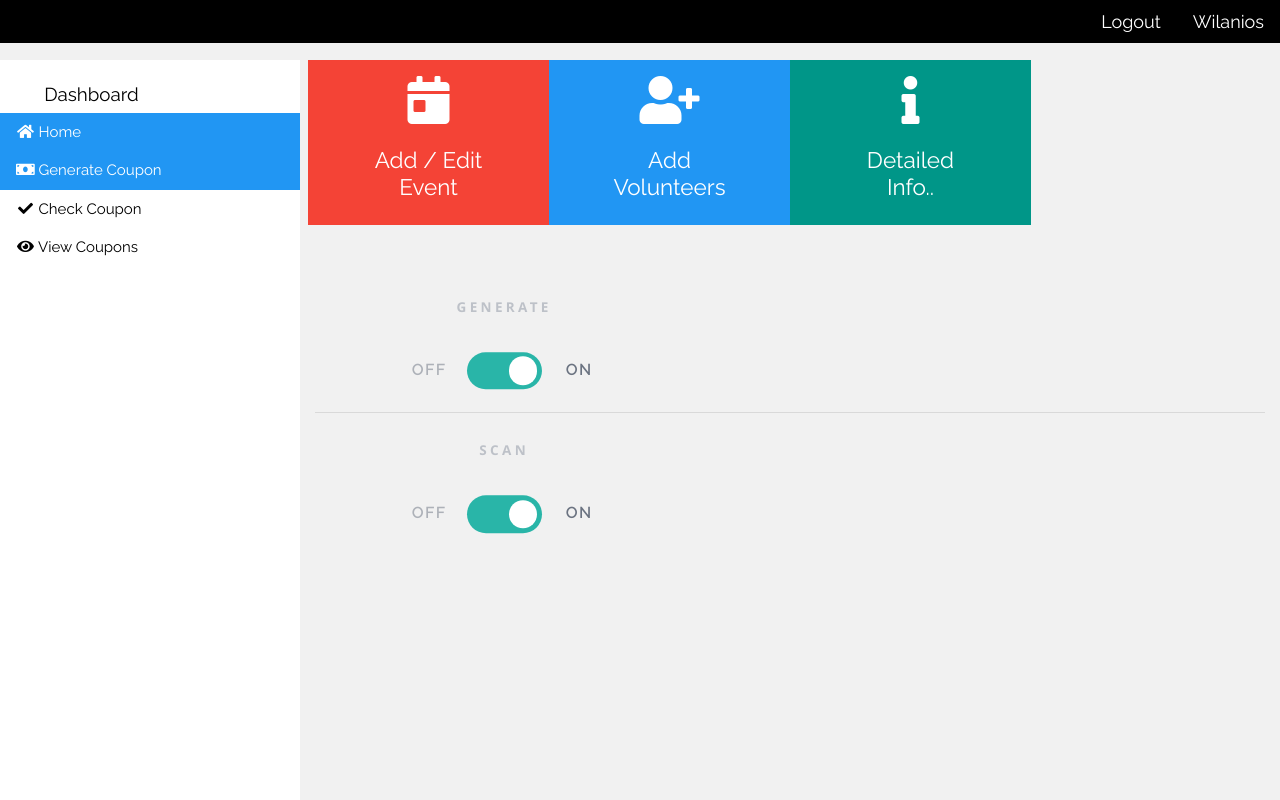
After one commit to choman-krishna/Coupon-Gen-, a Django app: page /adminPage/ in a window 1280 px wide. The commit adds this page. Run offline with Django 5.2, Linux system fonts and the light colour scheme; data comes from the database, SQL or seed files in the repository; both versions use the stored data as it was after the commit.

Commit message:
Finally completed the toggle login

```diff
--- a/cupon/cupon/urls.py
+++ b/cupon/cupon/urls.py
@@ -34,7 +34,9 @@ urlpatterns = [
     path('logout/', views.logout_user),
     path('register/', views.register_user),
     path('resetSession/', views.resetSession),
-    path('offCamera/', views.offCamera)
+    path('offCamera/', views.offCamera),
+    path('adminPage/', views.adminPage),
+    path('genStatus/', views.genStatus)
 ]
 
 if settings.DEBUG:
--- a/cupon/cupon/views.py
+++ b/cupon/cupon/views.py
@@ -9,7 +9,7 @@ from django.views.decorators import gzip
 from django.contrib.sessions.models import Session
 
 # Models
-from services.models import Service, EventList, ScannedData
+from services.models import Service, EventList, ScannedData, GenScanStatus
 
 
 # Login & Register
@@ -210,3 +210,36 @@ def offCamera(request):
     global cam
     VideoCamera.release_camera(cam)
     return HttpResponse("Camera Off")
+
+
+# Admin Page
+
+def adminPage(request):
+
+    gen_db = GenScanStatus.objects.all()
+    data = {
+        "gen_status": str(gen_db[0].status).lower(),
+        "scan_status": str(gen_db[1].status).lower()
+    }
+    print(data["scan_status"])
+    return render(request, 'admin_home_page.html', data)
+
+# Toggle gen and scan
+
+def genStatus(request):
+
+    if request.method == 'GET':
+
+        is_toggle = request.GET.get("is_toggle")
+        name = request.GET.get("toggle_name")
+
+        is_toggle = True if is_toggle == 'true' else False
+
+        print(name)
+        gen_data = GenScanStatus.objects.filter(name=name).first()
+
+
+        gen_data.status = is_toggle
+        gen_data.save()
+
+    return JsonResponse({"res": "done"})
--- a/cupon/services/admin.py
+++ b/cupon/services/admin.py
@@ -1,5 +1,5 @@
 from django.contrib import admin
-from services.models import Service, EventList, ScannedData
+from services.models import Service, EventList, ScannedData, GenScanStatus
 
 class ServiceAdmin(admin.ModelAdmin):
     list_display = ('name', 'event', 'coupon_id', 'status', 'qr_img', 'created_at')
@@ -13,7 +13,11 @@ class EventAdmin(admin.ModelAdmin):
 class ScannedDataAdmin(admin.ModelAdmin):
     list_display = ('username', 'scanned_otp', 'scanned_time')
 
+class GenScanStatusAdmin(admin.ModelAdmin):
+    list_display = ('name', 'status')
+
 # Register your models here.
 admin.site.register(Service, ServiceAdmin)
 admin.site.register(EventList, EventAdmin)
 admin.site.register(ScannedData, ScannedDataAdmin)
+admin.site.register(GenScanStatus, GenScanStatusAdmin)
--- a/cupon/services/models.py
+++ b/cupon/services/models.py
@@ -21,4 +21,10 @@ class ScannedData(models.Model):
     scanned_time = models.DateTimeField(default=timezone.now)
     otp_status = models.CharField(max_length=20)
 
+class GenScanStatus(models.Model):
+    name = models.CharField(max_length = 10)
+    status = models.BooleanField(default = True)
+
+
+
 # Create your models here.
--- /dev/null
+++ b/cupon/templates/admin_home_page.html
@@ -0,0 +1,329 @@
+{% include 'header.html' %}
+<style>
+
+.switch > .row {
+  padding-bottom: 2rem;
+  vertical-align: middle;
+  text-align: center;
+}
+
+.switch h3 {
+  font-weight: 400;
+}
+.switch h3 > small {
+  font-weight: 200;
+  font-size: 0.75em;
+  color: #939aa5;
+}
+.switch h6 {
+  font-weight: 700;
+  font-size: 0.90rem;
+  letter-spacing: 3.32px;
+  text-transform: uppercase;
+  color: #bdc1c8;
+  margin: 0;
+  line-height: 3rem;
+}
+.switch .btn-toggle {
+  top: 50%;
+  transform: translateY(-50%);
+}
+.btn-toggle {
+  margin: 0 4rem;
+  padding: 0;
+  position: relative;
+  border: none;
+  height: 1.5rem;
+  width: 3rem;
+  border-radius: 1.5rem;
+  color: #6b7381;
+  background: #bdc1c8;
+}
+.btn-toggle:focus,
+.btn-toggle.focus,
+.btn-toggle:focus.active,
+.btn-toggle.focus.active {
+  outline: none;
+}
+.btn-toggle:before,
+.btn-toggle:after {
+  line-height: 1.5rem;
+  width: 4rem;
+  text-align: center;
+  font-weight: 600;
+  font-size: 0.75rem;
+  text-transform: uppercase;
+  letter-spacing: 2px;
+  position: absolute;
+  bottom: 0;
+  transition: opacity 0.25s;
+}
+.btn-toggle:before {
+  content: 'Off';
+  left: -4rem;
+}
+.btn-toggle:after {
+  content: 'On';
+  right: -4rem;
+  opacity: 0.5;
+}
+.btn-toggle > .handle {
+  position: absolute;
+  top: 0.1875rem;
+  left: 0.1875rem;
+  width: 1.125rem;
+  height: 1.125rem;
+  border-radius: 1.125rem;
+  background: #fff;
+  transition: left 0.25s;
+}
+.btn-toggle.active {
+  transition: background-color 0.25s;
+}
+.btn-toggle.active > .handle {
+  left: 1.6875rem;
+  transition: left 0.25s;
+}
+.btn-toggle.active:before {
+  opacity: 0.5;
+}
+.btn-toggle.active:after {
+  opacity: 1;
+}
+
+.btn-toggle.btn-xs:before,
+.btn-toggle.btn-xs:after {
+  display: none;
+}
+.btn-toggle:before,
+.btn-toggle:after {
+  color: #6b7381;
+}
+.btn-toggle.active {
+  background-color: #29b5a8;
+}
+.btn-toggle.btn-lg {
+  margin: 0 5rem;
+  padding: 0;
+  position: relative;
+  border: none;
+  height: 2.5rem;
+  width: 5rem;
+  border-radius: 2.5rem;
+}
+.btn-toggle.btn-lg:focus,
+.btn-toggle.btn-lg.focus,
+.btn-toggle.btn-lg:focus.active,
+.btn-toggle.btn-lg.focus.active {
+  outline: none;
+}
+.btn-toggle.btn-lg:before,
+.btn-toggle.btn-lg:after {
+  line-height: 2.5rem;
+  width: 5rem;
+  text-align: center;
+  font-weight: 600;
+  font-size: 1rem;
+  text-transform: uppercase;
+  letter-spacing: 2px;
+  position: absolute;
+  bottom: 0;
+  transition: opacity 0.25s;
+}
+.btn-toggle.btn-lg:before {
+  content: 'Off';
+  left: -5rem;
+}
+.btn-toggle.btn-lg:after {
+  content: 'On';
+  right: -5rem;
+  opacity: 0.5;
+}
+.btn-toggle.btn-lg > .handle {
+  position: absolute;
+  top: 0.3125rem;
+  left: 0.3125rem;
+  width: 1.875rem;
+  height: 1.875rem;
+  border-radius: 1.875rem;
+  background: #fff;
+  transition: left 0.25s;
+}
+.btn-toggle.btn-lg.active {
+  transition: background-color 0.25s;
+}
+.btn-toggle.btn-lg.active > .handle {
+  left: 2.8125rem;
+  transition: left 0.25s;
+}
+.btn-toggle.btn-lg.active:before {
+  opacity: 0.5;
+}
+.btn-toggle.btn-lg.active:after {
+  opacity: 1;
+}
+.btn-toggle.btn-lg.btn-sm:before,
+.btn-toggle.btn-lg.btn-sm:after {
+  line-height: 0.5rem;
+  color: #fff;
+  letter-spacing: 0.75px;
+  left: 0.6875rem;
+  width: 3.875rem;
+}
+.btn-toggle.btn-lg.btn-sm:before {
+  text-align: right;
+}
+.btn-toggle.btn-lg.btn-sm:after {
+  text-align: left;
+  opacity: 0;
+}
+.btn-toggle.btn-lg.btn-sm.active:before {
+  opacity: 0;
+}
+.btn-toggle.btn-lg.btn-sm.active:after {
+  opacity: 1;
+}
+.btn-toggle.btn-lg.btn-xs:before,
+.btn-toggle.btn-lg.btn-xs:after {
+  display: none;
+}
+</style>
+{% include 'sidebar.html' %}
+
+    <div  class="w3-main" style="margin-left:300px;margin-top:60px;">
+
+        <div class="w3-row-padding w3-margin-bottom">
+
+            <a href="/generator">
+              <div class="w3-quarter">
+                <div class="w3-container w3-red w3-padding-16">
+                  <div class="w3-center"><i class="fa fa-calendar-day w3-xxxlarge"></i></div>
+                  <div class="w3-clear"></div><br>
+                  <h4 class="w3-center"> Add / Edit<br> Event</h4>
+                </div>
+              </div>
+            </a>
+
+            <a href="/check">
+              <div class="w3-quarter">
+                <div class="w3-container w3-blue w3-padding-16">
+                  <div class="w3-center"><i class="fa fa-user-plus w3-xxxlarge"></i></i></div>
+                  <div class="w3-clear"></div><br>
+                  <h4 class="w3-center">Add <br>Volunteers</h4>
+                </div>
+              </div>
+            </a>
+
+            <a href="/viewCoupons">
+              <div class="w3-quarter">
+                <div class="w3-container w3-teal w3-padding-16">
+                  <div class="w3-center"><i class="fa fa-info w3-xxxlarge"></i></i></div>
+                  <div class="w3-clear"></div><br>
+                  <h4 class="w3-center">Detailed <br> Info..</h4>
+                </div>
+              </div>
+            </a>
+
+            <!-- <div class="w3-quarter">
+              <div class="w3-container w3-orange w3-text-white w3-padding-16">
+                <div class="w3-center"><i class="fa fa-users w3-xxxlarge"></i></div>
+                <div class="w3-right">
+                  <h3>50</h3>
+                </div>
+                <div class="w3-clear"></div>
+                <h4 class="w3-center">Users</h4>
+              </div>
+            </div> -->
+
+        </div>
+
+        <div class="container switch w3-main w3-center" style="margin-top:60px;">
+
+
+
+
+                <div class="row">
+
+
+
+                <div class="col-sm-5">
+                    <h6 class = "change-color w3-center ">Generate</h6>
+                    <button id="generate-toggle" type="button" class="btn btn-lg btn-toggle" data-toggle="button" aria-pressed = "{{ gen_status }}">
+                    <div class="handle"></div>
+                    </button>
+                </div>
+
+
+                </div>
+
+                <hr>
+
+                <div class="row">
+
+                    <div class="col-sm-12">
+
+                    </div>
+
+                    <div class="col-sm-5">
+                    <h6 class="w3-center change-color ">Scan</h6>
+                    <button id="scan-toggle" type="button" class="btn btn-lg btn-toggle " data-toggle="button" aria-pressed="{{scan_status}}" >
+                        <div class="handle"></div>
+                    </button>
+                    </div>
+
+
+                </div>
+
+        </div>
+
+
+
+
+    </div>
+
+    {% include 'footer.html' %}
+    <script src="https://ajax.googleapis.com/ajax/libs/jquery/3.5.1/jquery.min.js"></script>
+
+
+    <script>
+
+        const gen_toggle = document.getElementById('generate-toggle')
+        const scan_toggle = document.getElementById('scan-toggle')
+
+
+
+        var gen_isToggle = gen_toggle.ariaPressed == 'true' ? true : false;
+        var scan_isToggle = scan_toggle.ariaPressed == 'true' ? true : false;
+
+        console.log("gen" + gen_isToggle)
+        console.log("scan" + scan_isToggle)
+
+        gen_toggle.addEventListener('click', function(){
+            gen_isToggle = !gen_isToggle;
+            alert(gen_isToggle)
+            ajax_update(gen_isToggle, "generator")
+        })
+
+        scan_toggle.addEventListener('click', function(){
+            scan_isToggle = !scan_isToggle;
+            alert(scan_isToggle)
+            ajax_update(scan_isToggle, "scan")
+        })
+
+        function ajax_update(isToggle, scanOrGen){
+          console.log("I was here")
+          $.ajax({
+                type : 'GET',
+                url: '/genStatus/',
+                data : {
+                    is_toggle : isToggle,
+                    toggle_name: scanOrGen
+                },
+                success: function(response)  {alert(response);},
+                error : function (xhr, errmsg, err)  {
+                    console.error(response);
+                }
+            });
+        }
+
+    </script>
--- a/cupon/templates/header.html
+++ b/cupon/templates/header.html
@@ -13,4 +13,3 @@
 <style>
 html,body,h1,h2,h3,h4,h5 {font-family: "Raleway", sans-serif}
 </style>
-</head>
--- a/cupon/templates/sidebar.html
+++ b/cupon/templates/sidebar.html
@@ -1,6 +1,7 @@
 <body class="w3-light-grey">
 
     <!-- Top container -->
+  </head>
     <div class="w3-bar w3-top w3-black w3-large" style="z-index:4">
       <button class="w3-bar-item w3-button w3-hide-large w3-hover-none w3-hover-text-light-grey" onclick="w3_open();"><i class="fa fa-bars"></i>  Menu</button>
       <a href="/"><span class="w3-bar-item w3-right" style="color: white;">Wilanios</span></a>
```
Also changed, not shown: cupon/templates/home_page.html (+4 -4 lines), cupon/db.sqlite3, cupon/services/migrations/0016_genscanstatus.py (added).
